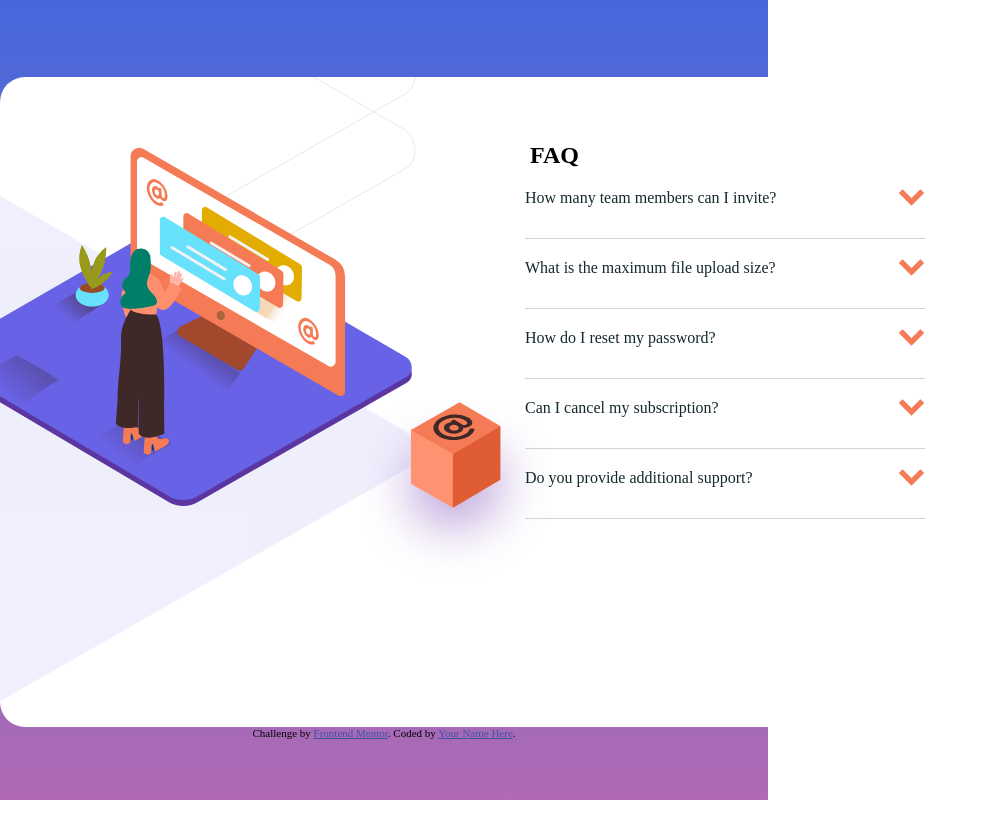
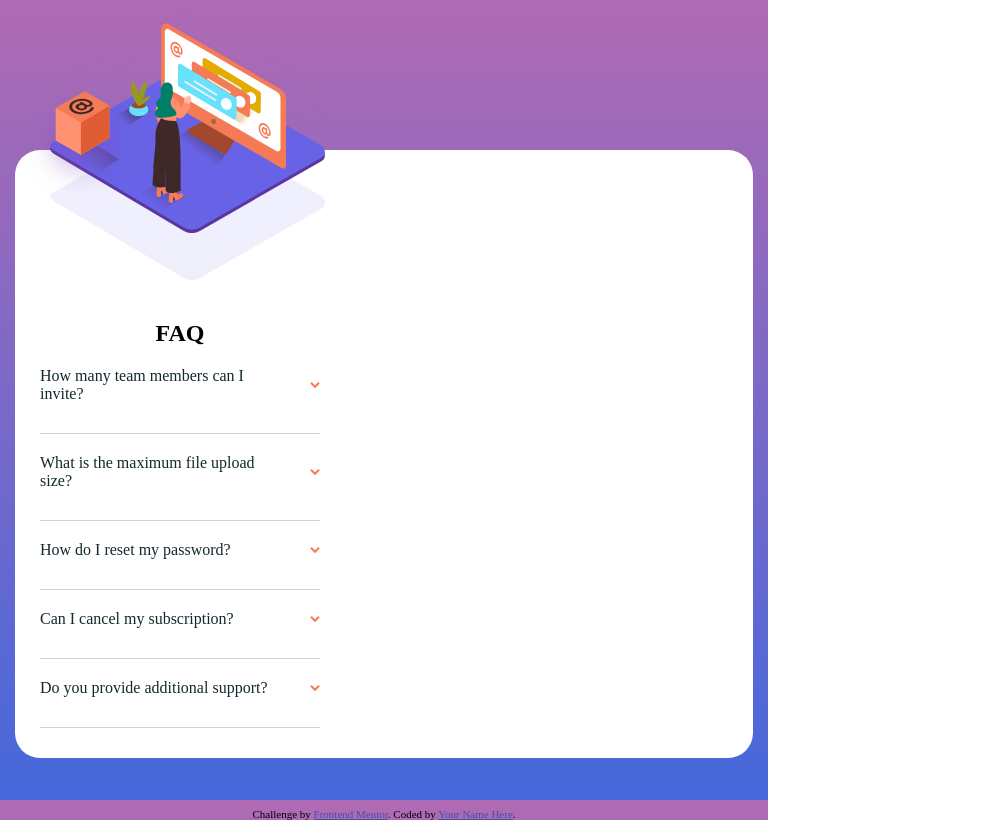
Before and after one commit to AnushaDeviR/faq-accordion-card-main-ad, a plain HTML site: page index.html in a window 768 px wide. Shown: the whole page, 1000 px wide, since content can reach past the window. Drawn offline with Linux system fonts and the light colour scheme.

Commit message:
Add files via upload

```diff
--- a/app.js
+++ b/app.js
@@ -17,15 +17,16 @@ function dropDownFaq(event){
 
     let targetPanel = qnTarget.querySelectorAll("li")[0];
     let qnPanel = targetPanel.querySelector("#faqQn");
-    // console.log(qnPanel);
     qnPanel.classList.toggle("activeStatus");
 
+    console.log(activeArrow)
 
     // dropdown answer
     let answerPanel = qnTarget.querySelectorAll("li")[1];
-    answerPanel.classList.toggle("ansActiveStatus")
-    // console.log(answerPanel);
+    answerPanel.classList.toggle("ansActiveStatus");
 
+    let activeArrow = event.path[1].childNodes[3];
+    activeArrow.classList.toggle("arrow-drop-down");
 
     if (answerPanel.style.maxHeight){
         answerPanel.style.maxHeight = null;
--- a/index.html
+++ b/index.html
@@ -13,12 +13,14 @@
   <section class="card">
     <div class="flex">
 
+
       <div class="img-section">
-        <img src="./images/bg-pattern-desktop.svg" alt="" class="desktop-bg">
-        <img src="./images/illustration-woman-online-desktop.svg" alt="" class="desktop-img">
+        <div class="desktop-bg">
+          <img src="./images/illustration-woman-online-desktop.svg" class="desktop-img">
+        </div>
+      </div>
+      <img src="./images/illustration-box-desktop.svg" class="desktop-box">
 
-      </div>
-      <img src="./images/illustration-box-desktop.svg" alt="" class="desktop-box">
 
       <div class="faq-section">
             <h1>FAQ</h1>
@@ -26,7 +28,7 @@
           <ul id="1" >
             <li class="qn-panel flex" onclick="dropDownFaq(event)">
               <p class="qn" id="faqQn">How many team members can I invite?</p>
-              <img class="arrow-drop-down" src="./images/icon-arrow-down.svg" alt="">
+              <img id="dropDownArrow" src="./images/icon-arrow-down.svg" alt="">
             </li>
             <li class="ans-panel">
               <p>
@@ -39,7 +41,7 @@
           <ul id="2" >
             <li class="qn-panel flex" onclick="dropDownFaq(event)">
               <p class="qn" id="faqQn">What is the maximum file upload size?</p>
-              <img class="arrow-drop-down" src="./images/icon-arrow-down.svg" alt="">
+              <img id="dropDownArrow" src="./images/icon-arrow-down.svg" alt="">
             </li>
             <li class="ans-panel">
               <p>
@@ -52,10 +54,8 @@
 
           <ul id="3" >
           <li class="qn-panel flex" onclick="dropDownFaq(event)">
-            <p class="qn" id="faqQn">
-              How do I reset my password?
-            </p>
-            <img class="arrow-drop-down" src="./images/icon-arrow-down.svg" alt="">
+            <p class="qn" id="faqQn"> How do I reset my password? </p>
+            <img id="dropDownArrow" src="./images/icon-arrow-down.svg" alt="">
           </li>
 
           <li class="ans-panel">
@@ -69,10 +69,8 @@
 
       <ul id="4" >
         <li class="qn-panel flex" onclick="dropDownFaq(event)">
-          <p class="qn" id="faqQn">
-          Can I cancel my subscription?
-          </p>
-          <img class="arrow-drop-down" src="./images/icon-arrow-down.svg" alt="">
+          <p class="qn" id="faqQn"> Can I cancel my subscription? </p>
+          <img id="dropDownArrow" src="./images/icon-arrow-down.svg" alt="">
         </li>
 
         <li class="ans-panel">
@@ -86,10 +84,8 @@
 
     <ul id="5" >
       <li class="qn-panel flex" onclick="dropDownFaq(event)">
-        <p class="qn" id="faqQn">
-          Do you provide additional support?
-        </p>
-        <img class="arrow-drop-down" src="./images/icon-arrow-down.svg" alt="">
+        <p class="qn" id="faqQn"> Do you provide additional support? </p>
+        <img id="dropDownArrow" src="./images/icon-arrow-down.svg" alt="">
       </li>
 
       <li class="ans-panel">
--- a/style.css
+++ b/style.css
@@ -6,7 +6,7 @@
 }
 
 body {
-    background: linear-gradient(#4568DC, #B06AB3) no-repeat center center fixed;
+    background: linear-gradient(#B06AB3, #4568DC ) no-repeat center center fixed;
     -webkit-background-size: cover;
     -moz-background-size: cover;
     -o-background-size: cover;
@@ -20,7 +20,7 @@ section {
 /*accordian card */
 .card {
     background-color: white;
-    width: 1000px;
+    width: 1100px;
     border-radius: 25px;
     margin: auto;
     margin-top: 10%;
@@ -36,50 +36,55 @@ section {
 
 .card .flex {
     justify-content: space-between;
-    /* align-items: center; */
-    gap: 75px;
+    align-items: center;
+    left: -900px;
+    gap: 20px;
 }
 
 .img-section{
-    width: 490px;
+    max-width: 1100px;
     max-height: 650px;
-    margin-left:0 ;
     position: relative;
+    top: -310px;
+    left: -650px;
 }
+
 .desktop-bg {
-    /* max-width: 100%; */
+    background-image: url("./images/bg-pattern-desktop.svg");
+    width: 1100px;
+    height: 1000px;
+    background-position: center;
+    background-repeat: no-repeat;
+    background-size: cover;
     position: relative;
-    right: 150px;
-    top: -300px;
-    left: -550px;
 }
 
 .desktop-img {
-    position: absolute;
-    top: 70px;
-    left: -60px;
+    width: 515px;
+    height: 390px;
+    position: relative;
+    top: 395px;
+    left: 555px;
+    z-index: 1;
 }
 
 .desktop-box {
     position: absolute;
-    left: 360px;
-    top: 400px
+    margin-left: -105px ;
+    z-index: 3;
 }
 
 /*faq section */
-
-
 .faq-section {
+    right: 550px;
     width: 500px;
-    margin-left: -40px;
-    margin-top: 60px;
+    margin: 80px 35px 60px -10px;
     position: relative;
     /* max-height: 650px; */
-
 }
 
 .faq-section h1 {
-    width: 350px;
+    width: 490px;
     margin: 5px;
 }
 
@@ -88,9 +93,8 @@ ul {
 }
 
 /*question-panel*/
-
 .qn-panel {
-    width: 400px;
+    width: 490px;
     height: 60px;
     padding-top: 10px;
     padding-bottom: 30px;
@@ -106,29 +110,27 @@ ul {
     color: #14292E;
 }
 
-
 .qn-panel p:hover {
     cursor: pointer;
     color: orange;
 }
 
-
 .qn-panel .flex {
-    justify-content: space-between;
-    align-content: center;
+    align-items: center;
     text-align: left;
 }
 
 /*answer-panel*/
 
 .ans-panel {
-    width: 400px;
+    width: 490px;
     max-height: 0;
     padding-top: 10px;
     margin-bottom: 10px;
     display: none;
     overflow: hidden;
     float: left;
+    transition: 0.2s ease-in;
     transition: max-height 0.2s ease-out;
 }
 
@@ -142,7 +144,9 @@ ul {
     display: block;
 }
 
-
+.arrow-drop-down{
+    transform: rotate(180deg);
+}
 
 /*footer*/
 
@@ -156,21 +160,89 @@ ul {
     color: hsl(228, 45%, 44%);
 }
 
-/* responsive design
+
+/* responsive design - tablets */
+
+@media only screen and (min-width: 600px) {
+    .card {
+        width: auto;
+        margin: 150px 60px 50px 60px;
+    }
+}
+
+/* responsive design - mobiles */
 @media(max-width: 768px) {
 
     .card {
         width: auto;
-        margin-top: auto;
-        margin-left: auto;
+        margin: 150px 15px 50px 15px;
     }
 
     .card .flex {
-        flex-direction: column;
+        flex-direction: row;
+        margin: 10px;
     }
 
+    /*img section*/
+
     .img-section {
+        margin: auto;
+        position: absolute;
+        top: 10px;
+        left: 50px;
+    }
+
+
+    .desktop-bg {
+        width: 275px;
+        height: 270px;
+        position: absolute;
+
+    }
+
+    .desktop-img {
+        width: 275px;
+        height: 210px;
+        position: absolute;
+        margin-top: -382px;
+        left: 0;
+    }
+
+    .desktop-box {
+        position: absolute;
+        margin-left: 0px;
+        z-index: 3;
+        width: 115px;
+        top: 90px;
+    }
+
+    /*faq-section*/
+
+    .faq-section {
+        right: 0;
         width: auto;
-        position: absolute;
+        margin: 60px 5px 10px 5px;
     }
-} */
+
+    .faq-section h1 {
+        width: auto;
+        margin: 100px 10px 10px 10px;
+        text-align: center;
+    }
+
+    .qn-panel {
+        width: 280px;
+        height: auto;
+        padding-left: 0;
+    }
+    .qn{
+        float: right;
+
+    }
+
+    .ans-panel {
+        width: 260px;
+        margin-left: 10px;
+    }
+
+}
```
